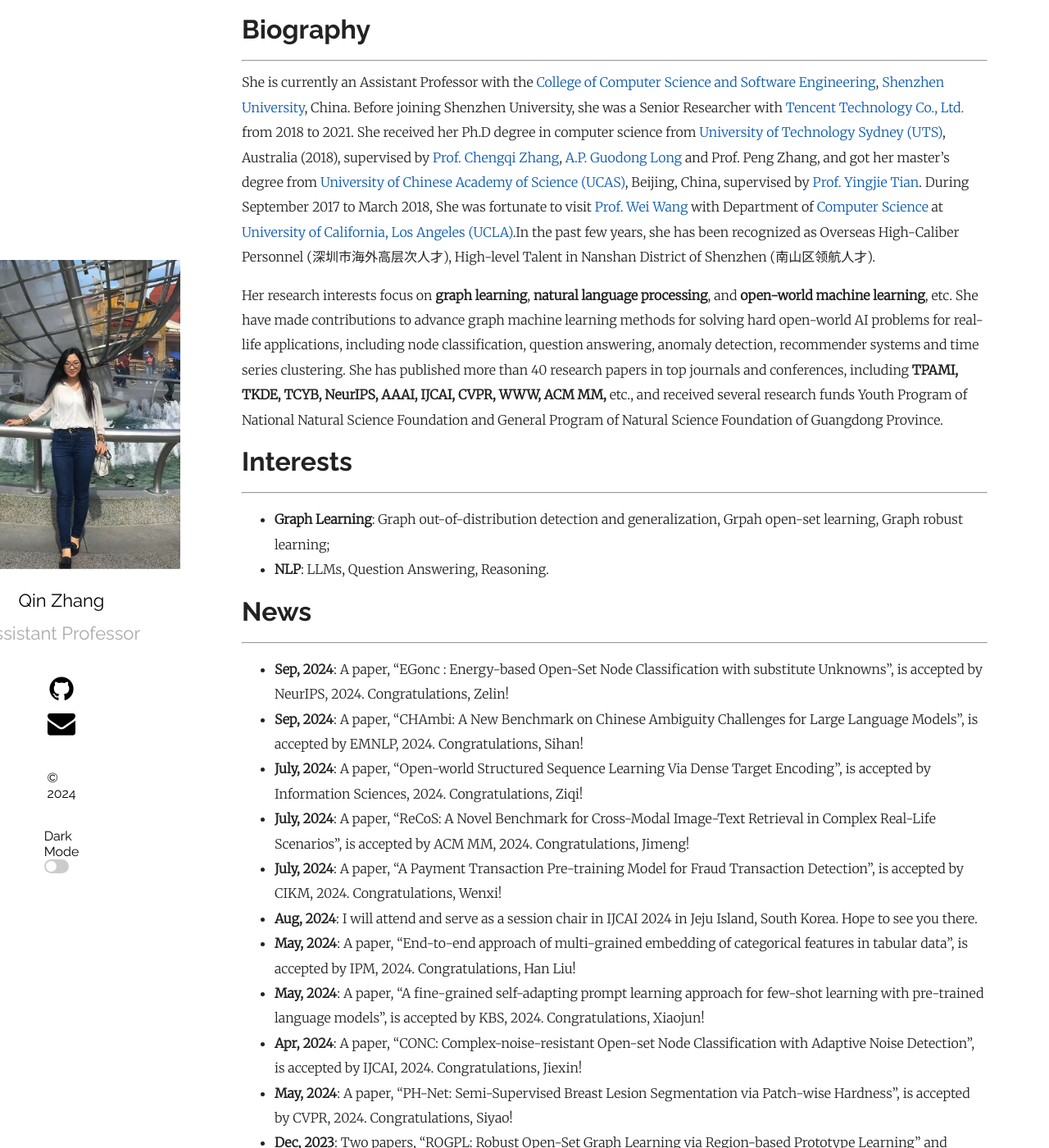
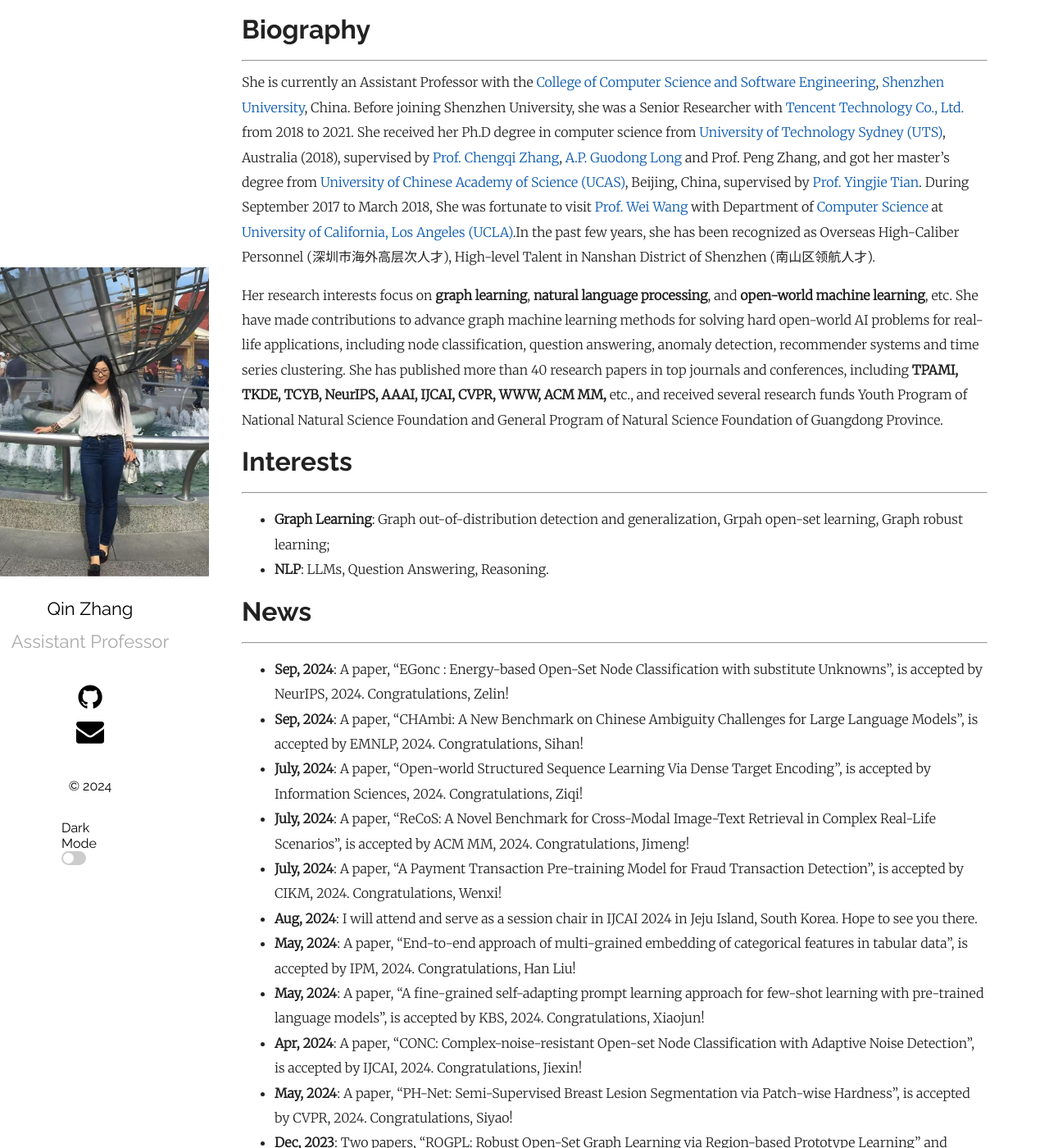
Before and after one commit to qinzhang11/qinzhang11.github.io, a Jekyll site: the page built from index.md, in a window 1280 px wide and 1400 px high. Shown: the whole window at 82% size. Built offline with Jekyll 4.4.1, drawn with Linux system fonts in a browser that asks for light colours.

Commit message:
Update plain.scss

```diff
--- a/_sass/plain.scss
+++ b/_sass/plain.scss
@@ -102,7 +102,7 @@ main {
     display: flex;
     height: 100vh;
     padding-bottom: 15vh;
-    padding-right: 20vh;
+    padding-right: 15vh;
     padding-top: 15vh;
 
     @media screen and (max-width: $mobileW) {
```
